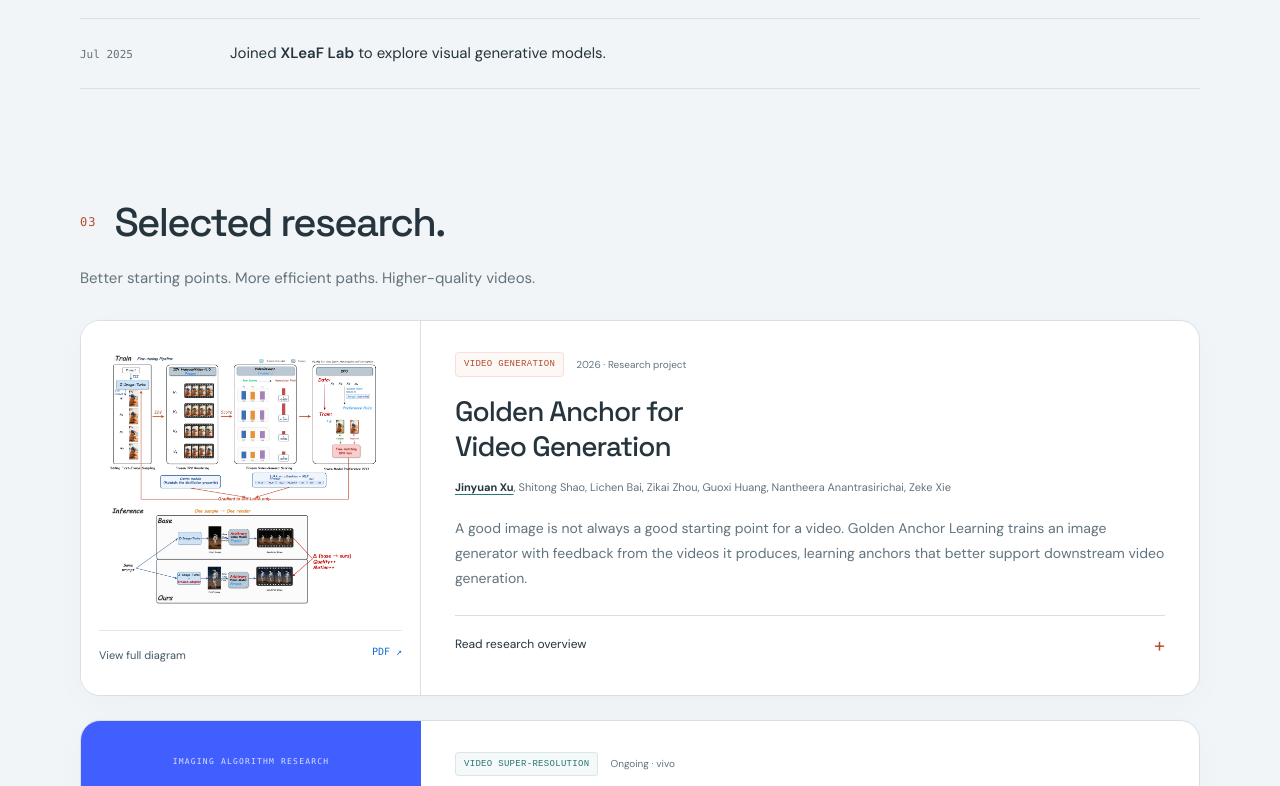
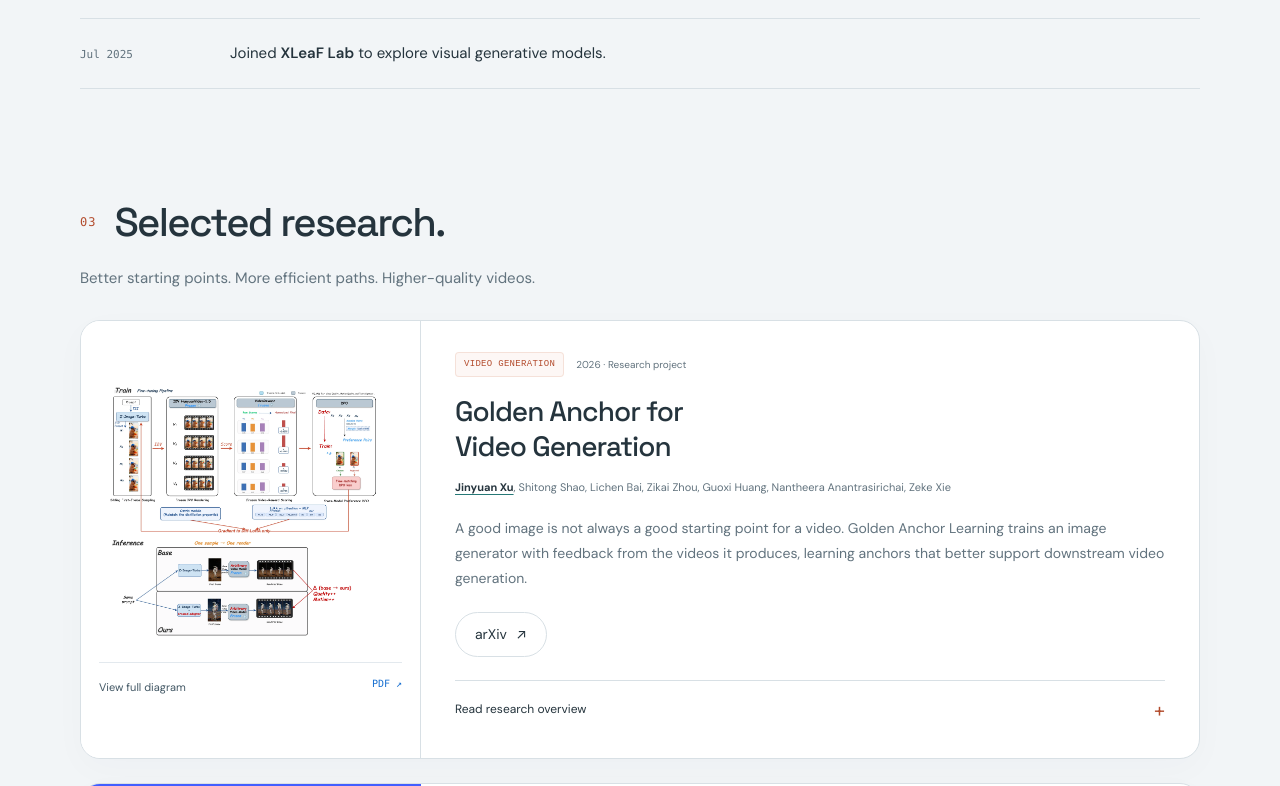
Before and after one commit to GoldmanXu/GoldmanXu.github.io, a plain HTML site: page docs/index.html in a window 1280 px wide. Shown: the part 2014-2800 px from the top of the page. Drawn offline with Linux system fonts and the light colour scheme.

Commit message:
Add public arXiv link for Golden Anchor

```diff
--- a/docs/index.html
+++ b/docs/index.html
@@ -98,6 +98,7 @@
           <h3>Golden Anchor for<br> Video Generation</h3>
           <p class="authors"><strong>Jinyuan Xu</strong>, Shitong Shao, Lichen Bai, Zikai Zhou, Guoxi Huang, Nantheera Anantrasirichai, Zeke Xie</p>
           <p class="research-summary">A good image is not always a good starting point for a video. Golden Anchor Learning trains an image generator with feedback from the videos it produces, learning anchors that better support downstream video generation.</p>
+          <div class="research-links"><a class="button" href="https://arxiv.org/abs/2610.13217" target="_blank" rel="noopener noreferrer" aria-label="Read Golden Anchor for Video Generation on arXiv">arXiv <span aria-hidden="true">↗</span></a></div>
           <details class="project-details"><summary>Read research overview <span aria-hidden="true">+</span></summary><div><p>Using a frozen image-to-video model and video-level rewards, the framework constructs cross-modal preference pairs and optimizes a text-to-image generator with offline DPO. Only a task LoRA is trained, adding no extra inference steps.</p><p>The project evaluates transfer across four image-to-video models, studying how learned anchors improve both visual quality and motion.</p></div></details>
         </div>
       </article>
--- a/docs/styles.css
+++ b/docs/styles.css
@@ -95,3 +95,5 @@
 
 /* The resolved 3D name remains a cloud of interactive color points. */
 #reference-stage canvas{cursor:crosshair}
+
+.research-links{display:flex;flex-wrap:wrap;gap:10px;margin-top:20px}
```
Also changed, not shown: docs/reference.html (+1 -0 lines).
